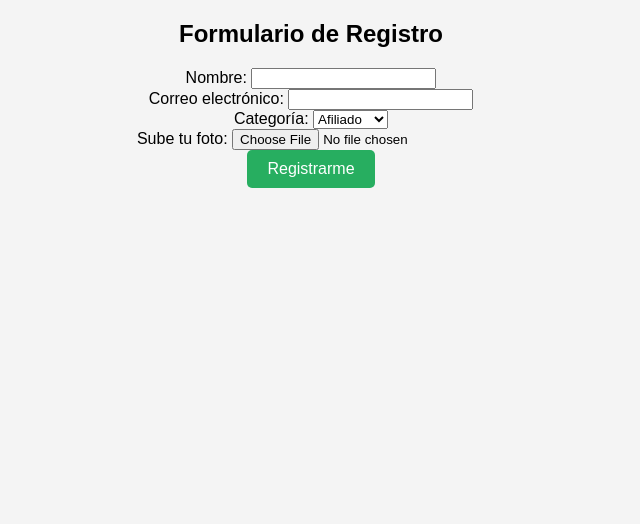
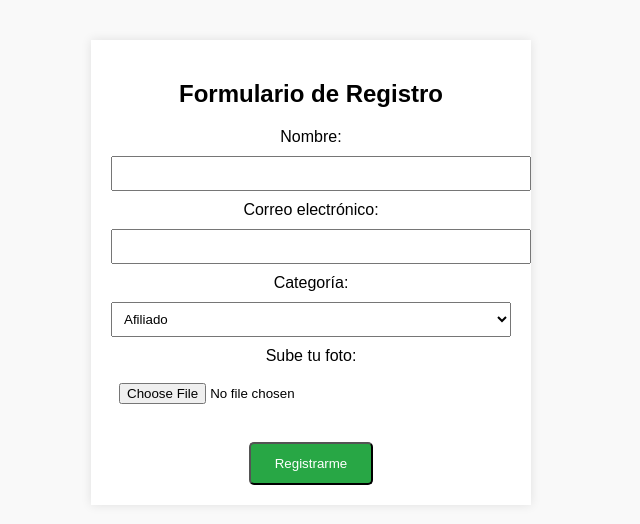
Before and after one commit to cesargil99/liga-de-tenis-v2, a plain HTML site: page registro.html in a window 1280 px wide. Shown: the whole page, without its empty margins (329-969 px from the left). Drawn offline with Linux system fonts and the light colour scheme.

Commit message:
Add files via upload

```diff
--- a/registro.html
+++ b/registro.html
@@ -1,32 +1,28 @@
-
 <!DOCTYPE html>
 <html lang="es">
 <head>
     <meta charset="UTF-8">
+    <meta name="viewport" content="width=device-width, initial-scale=1.0">
     <title>Registro de Jugador</title>
     <link rel="stylesheet" href="style.css">
 </head>
 <body>
-    <h2>Formulario de Registro</h2>
-    <form>
-        <label for="nombre">Nombre:</label>
-        <input type="text" id="nombre" name="nombre" required><br>
-
-        <label for="correo">Correo electrónico:</label>
-        <input type="email" id="correo" name="correo" required><br>
-
-        <label for="categoria">Categoría:</label>
-        <select id="categoria" name="categoria">
-            <option value="afiliado">Afiliado</option>
-            <option value="profesor">Profesor</option>
-            <option value="monitor">Monitor</option>
-            <option value="voleador">Voleador</option>
-        </select><br>
-
-        <label for="foto">Sube tu foto:</label>
-        <input type="file" id="foto" name="foto"><br>
-
-        <button type="submit">Registrarme</button>
-    </form>
+    <div class="form-container">
+        <h2>Formulario de Registro</h2>
+        <form id="registroForm">
+            <label>Nombre: <input type="text" name="nombre" required></label>
+            <label>Correo electrónico: <input type="email" name="email" required></label>
+            <label>Categoría:
+                <select name="categoria">
+                    <option>Afiliado</option>
+                    <option>Profesor</option>
+                    <option>Monitor</option>
+                    <option>Voleador</option>
+                </select>
+            </label>
+            <label>Sube tu foto: <input type="file" name="foto"></label>
+            <button type="submit" class="btn">Registrarme</button>
+        </form>
+    </div>
 </body>
 </html>
--- a/style.css
+++ b/style.css
@@ -1,32 +1,55 @@
-
 body {
     font-family: Arial, sans-serif;
+    background-color: #f9f9f9;
     margin: 0;
     padding: 0;
     text-align: center;
-    background-color: #f4f4f4;
 }
-header {
-    background-color: #2c3e50;
+
+.welcome-screen {
+    padding: 60px 20px;
+    background-image: url('fondo.jpg');
+    background-size: cover;
+    background-position: center;
     color: white;
-    padding: 1rem 0;
+    min-height: 100vh;
 }
-main {
-    padding: 2rem;
+
+.federer-img {
+    width: 120px;
+    margin: 20px auto;
 }
-button {
-    padding: 10px 20px;
+
+.slogan {
+    font-size: 24px;
+    font-weight: bold;
+}
+
+.subtext {
     font-size: 16px;
-    background-color: #27ae60;
+}
+
+.btn {
+    display: inline-block;
+    padding: 12px 24px;
+    background-color: #28a745;
     color: white;
-    border: none;
+    text-decoration: none;
     border-radius: 5px;
-    cursor: pointer;
+    margin-top: 20px;
 }
-button:hover {
-    background-color: #2ecc71;
+
+.form-container {
+    margin: 40px auto;
+    width: 90%;
+    max-width: 400px;
+    background-color: white;
+    padding: 20px;
+    box-shadow: 0 0 10px rgba(0,0,0,0.1);
 }
-.welcome-img {
-    max-width: 100%;
-    height: auto;
+
+input, select {
+    width: 100%;
+    padding: 8px;
+    margin: 10px 0;
 }
```
Also changed, not shown: index.html (+6 -11 lines).
